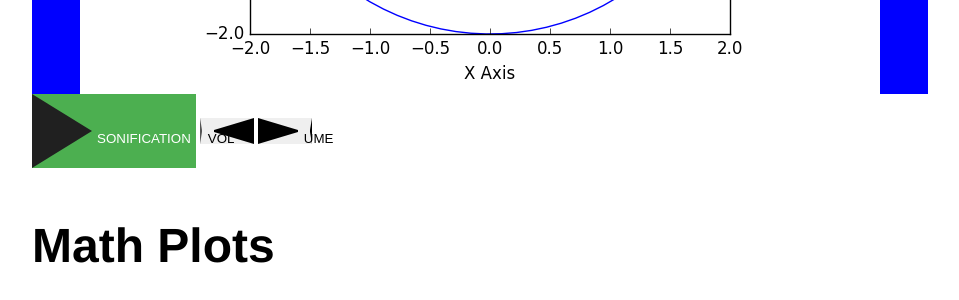
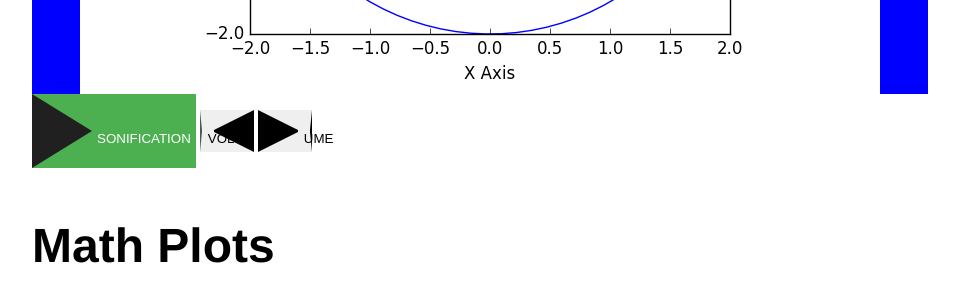
Before and after one commit to rbobkoskie3/rbobkoskie3.github.io, a Jekyll site: the page built from fixes/index.html, in a window 1280 px wide. Shown: the part 901-1201 px from the top of the page, without its empty margins (160-1119 px from the left). Built offline with Jekyll 4.4.1, drawn with Linux system fonts in a browser that asks for light colours.

Commit message:
Add files via upload

```diff
--- a/fixes/index.html
+++ b/fixes/index.html
@@ -132,25 +132,25 @@ title: Math, Sonification, Plots
 
             border-color: #202020;
             border-style: double;
-            border-width: 0px 0px 0px 60px;
+            border-width: 0px 0px 0px 66px;
         }
 
         .vol {
             width: 0;
             height: 0;
             text-align: left;
-            border-top: 12px solid transparent;
+            border-top: 20px solid transparent;
             border-right: 40px solid #000;
-            border-bottom: 12px solid transparent;
+            border-bottom: 20px solid transparent;
         }
 
         .ume {
             width: 0;
             height: 0;
             text-align: left;
-            border-top: 12px solid transparent;
+            border-top: 20px solid transparent;
             border-left: 40px solid #000;
-            border-bottom: 12px solid transparent;
+            border-bottom: 20px solid transparent;
         }
         </style>
 </head>
@@ -187,7 +188,7 @@ title: Math, Sonification, Plots
                         var id = setInterval(frame, 10);
                         // var id = setTimeout(frame, 1000);
                         // var audio = document.getElementById("audio");
-                        audio.volume = 0.4;
+                        // audio.volume = 0.4;
 
                         audio.onended = function() {
                                 // button.innerHTML = "PLAY";
```
Also changed, not shown: other parts of fixes/index.html (+1 -0 lines).
